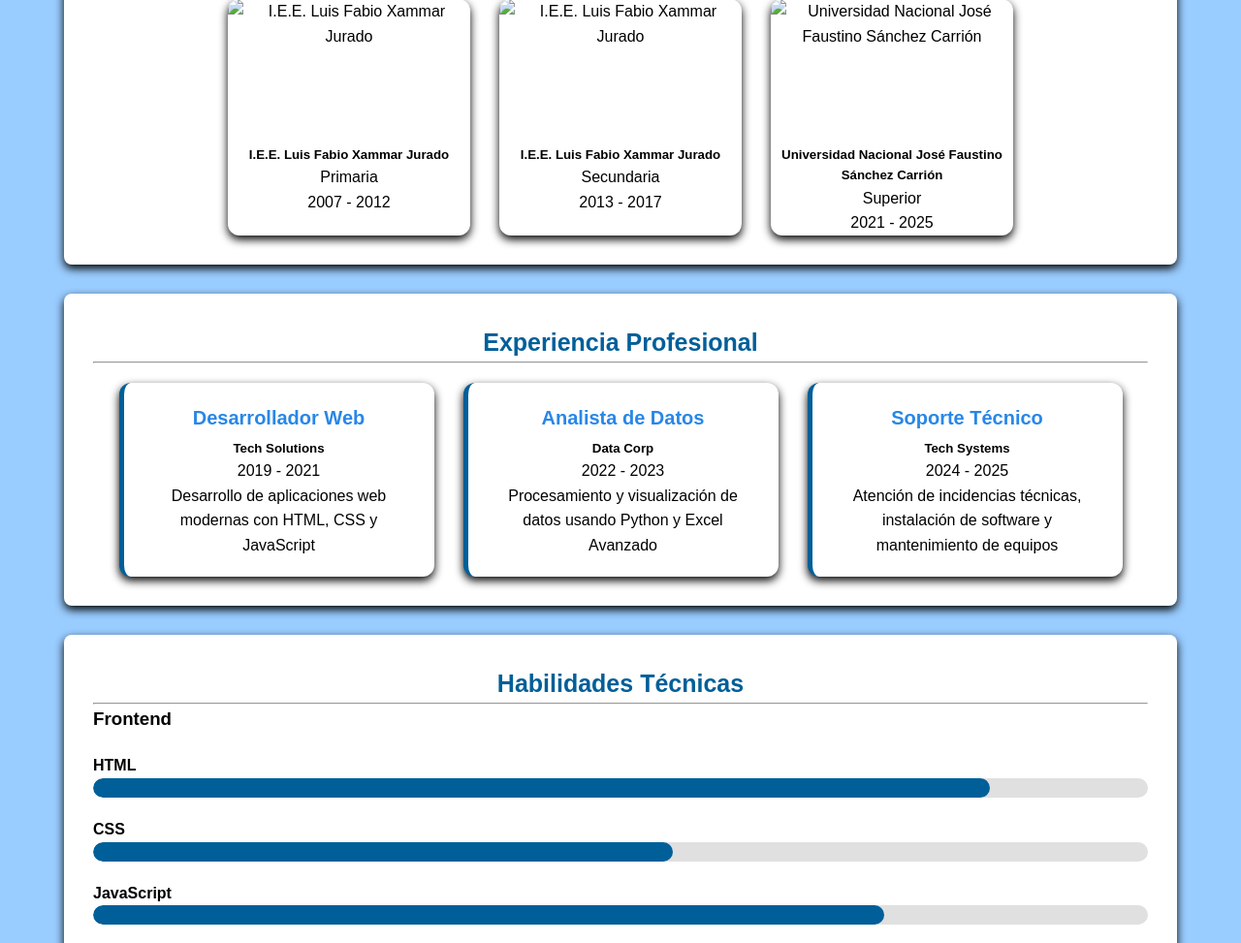
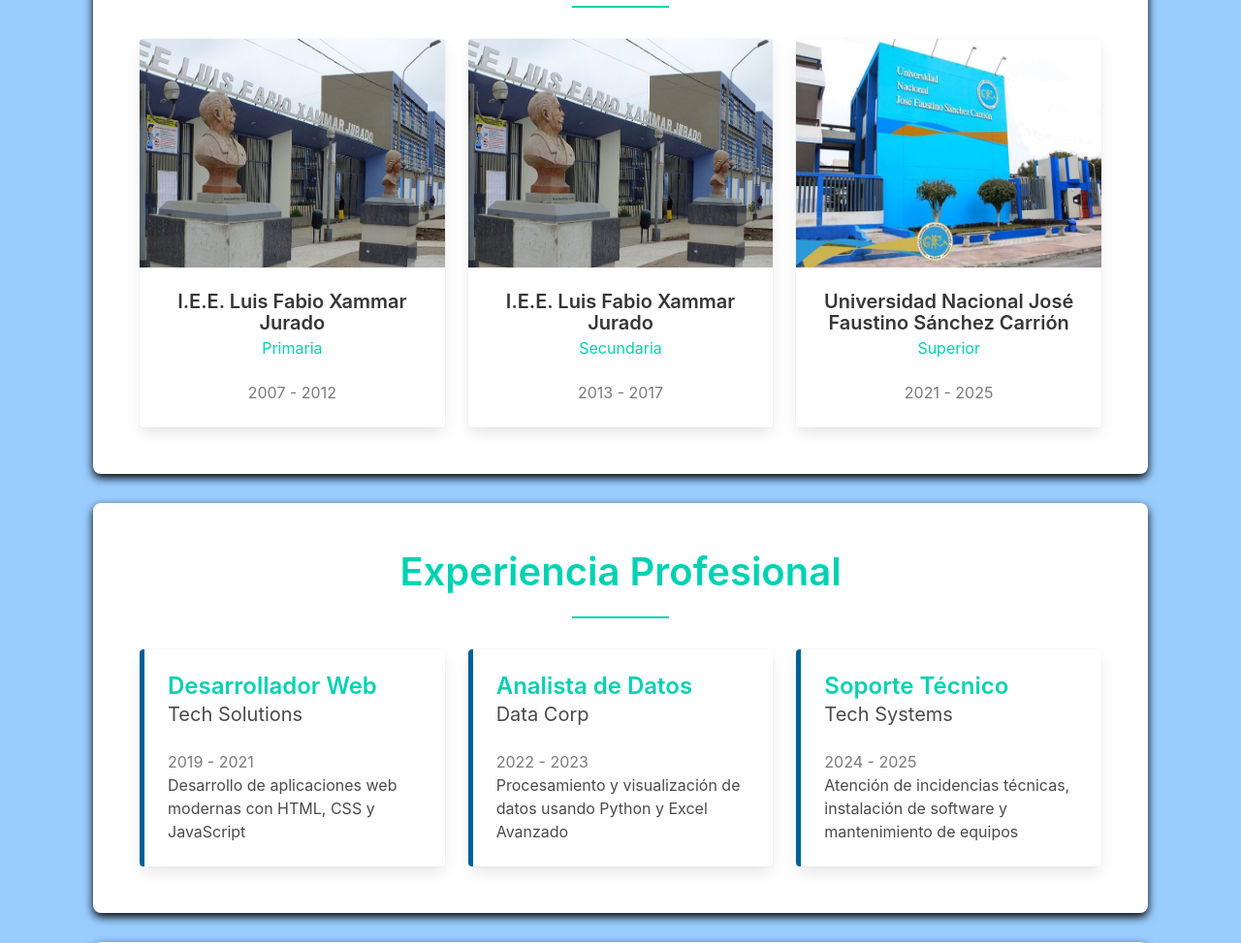
Before and after one commit to RafaDev03/curriculum-bulma, a plain HTML site: page index.html in a window 1280 px wide. Shown: the part 562-1535 px from the top of the page at 97% size. Drawn offline with nearby package versions, Linux system fonts and the light colour scheme.

Commit message:
refactor:Estudios y experiencias con BULMA

```diff
--- a/index.html
+++ b/index.html
@@ -4,6 +4,7 @@
     <meta charset="UTF-8" />
     <meta name="viewport" content="width=device-width, initial-scale=1.0" />
     <link rel="stylesheet" href="estilos.css" />
+    <link rel="stylesheet" href="https://cdn.jsdelivr.net/npm/bulma@0.9.4/css/bulma.min.css" />
     <title>ANDRES EDUARDO GOMEZ SALVO</title>
   </head>
 
@@ -21,6 +22,7 @@
         </ul>
       </nav>
     </header>
+
     <section class="perfil">
       <div class="perfil-contenedor">
         <div class="perfil-imagen">
@@ -44,77 +46,121 @@
         </div>
       </div>
     </section>
-    <section class="estudios">
-      <div class="estudios-titulo">
-        <h2>Estudios Realizados</h2>
-        <hr />
-      </div>
-      <div class="estudios-contenedor">
-        <div class="estudios-colegios">
-          <img src="xammar.jpg" alt="I.E.E. Luis Fabio Xammar Jurado" />
-          <div class="estudios-info">
-            <h5>I.E.E. Luis Fabio Xammar Jurado</h5>
-            <p>Primaria</p>
-            <p>2007 - 2012</p>
+
+    <!-- SECCIÓN ESTUDIOS MODIFICADA CON BULMA -->
+    <section class="section">
+      <div class="container">
+        <div class="has-text-centered">
+          <h2 class="title is-2 has-text-primary">Estudios Realizados</h2>
+          <hr class="has-background-primary" style="height: 2px; width: 100px; margin: 0 auto 2rem;">
+        </div>
+
+        <div class="columns is-centered is-multiline">
+          <!-- Primaria -->
+          <div class="column is-one-third-desktop is-half-tablet">
+            <div class="card">
+              <div class="card-image">
+                <figure class="image is-4by3">
+                  <img src="xammar.jpg" alt="I.E.E. Luis Fabio Xammar Jurado">
+                </figure>
+              </div>
+              <div class="card-content has-text-centered">
+                <h5 class="title is-5">I.E.E. Luis Fabio Xammar Jurado</h5>
+                <p class="subtitle is-6 has-text-primary">Primaria</p>
+                <p class="has-text-grey">2007 - 2012</p>
+              </div>
+            </div>
           </div>
-        </div>
-        <div class="estudios-colegios">
-          <img src="xammar.jpg" alt="I.E.E. Luis Fabio Xammar Jurado" />
-          <div class="estudios-info">
-            <h5>I.E.E. Luis Fabio Xammar Jurado</h5>
-            <p>Secundaria</p>
-            <p>2013 - 2017</p>
+
+          <!-- Secundaria -->
+          <div class="column is-one-third-desktop is-half-tablet">
+            <div class="card">
+              <div class="card-image">
+                <figure class="image is-4by3">
+                  <img src="xammar.jpg" alt="I.E.E. Luis Fabio Xammar Jurado">
+                </figure>
+              </div>
+              <div class="card-content has-text-centered">
+                <h5 class="title is-5">I.E.E. Luis Fabio Xammar Jurado</h5>
+                <p class="subtitle is-6 has-text-primary">Secundaria</p>
+                <p class="has-text-grey">2013 - 2017</p>
+              </div>
+            </div>
           </div>
-        </div>
-        <div class="estudios-colegios">
-          <img
-            src="faustino.jpg"
-            alt="Universidad Nacional José Faustino Sánchez Carrión"
-          />
-          <div class="estudios-info">
-            <h5>Universidad Nacional José Faustino Sánchez Carrión</h5>
-            <p>Superior</p>
-            <p>2021 - 2025</p>
+
+          <!-- Superior -->
+          <div class="column is-one-third-desktop is-half-tablet">
+            <div class="card">
+              <div class="card-image">
+                <figure class="image is-4by3">
+                  <img src="faustino.jpg" alt="Universidad Nacional José Faustino Sánchez Carrión">
+                </figure>
+              </div>
+              <div class="card-content has-text-centered">
+                <h5 class="title is-5">Universidad Nacional José Faustino Sánchez Carrión</h5>
+                <p class="subtitle is-6 has-text-primary">Superior</p>
+                <p class="has-text-grey">2021 - 2025</p>
+              </div>
+            </div>
           </div>
         </div>
       </div>
     </section>
-    <section class="experiencia">
-      <div>
-        <div class="experiencia-titulo">
-          <h2>Experiencia Profesional</h2>
-          <hr />
+
+    <!-- SECCIÓN EXPERIENCIA MODIFICADA CON BULMA -->
+    <section class="section">
+      <div class="container">
+        <div class="has-text-centered">
+          <h2 class="title is-2 has-text-primary">Experiencia Profesional</h2>
+          <hr class="has-background-primary" style="height: 2px; width: 100px; margin: 0 auto 2rem;">
         </div>
-        <div class="experiencia-contenedor">
-          <div class="experiencia-card">
-            <h4>Desarrollador Web</h4>
-            <h5>Tech Solutions</h5>
-            <p>2019 - 2021</p>
-            <p>
-              Desarrollo de aplicaciones web modernas con HTML, CSS y JavaScript
-            </p>
+
+        <div class="columns is-centered is-multiline">
+          <!-- Experiencia 1 -->
+          <div class="column is-one-third-desktop is-half-tablet">
+            <div class="card">
+              <div class="card-content" style="border-left: 5px solid #005f99;">
+                <h4 class="title is-4 has-text-primary">Desarrollador Web</h4>
+                <h5 class="subtitle is-5">Tech Solutions</h5>
+                <p class="has-text-grey">2019 - 2021</p>
+                <div class="content">
+                  <p>Desarrollo de aplicaciones web modernas con HTML, CSS y JavaScript</p>
+                </div>
+              </div>
+            </div>
           </div>
-          <div class="experiencia-card">
-            <h4>Analista de Datos</h4>
-            <h5>Data Corp</h5>
-            <p>2022 - 2023</p>
-            <p>
-              Procesamiento y visualización de datos usando Python y Excel
-              Avanzado
-            </p>
+
+          <!-- Experiencia 2 -->
+          <div class="column is-one-third-desktop is-half-tablet">
+            <div class="card">
+              <div class="card-content" style="border-left: 5px solid #005f99;">
+                <h4 class="title is-4 has-text-primary">Analista de Datos</h4>
+                <h5 class="subtitle is-5">Data Corp</h5>
+                <p class="has-text-grey">2022 - 2023</p>
+                <div class="content">
+                  <p>Procesamiento y visualización de datos usando Python y Excel Avanzado</p>
+                </div>
+              </div>
+            </div>
           </div>
-          <div class="experiencia-card">
-            <h4>Soporte Técnico</h4>
-            <h5>Tech Systems</h5>
-            <p>2024 - 2025</p>
-            <p>
-              Atención de incidencias técnicas, instalación de software y
-              mantenimiento de equipos
-            </p>
+
+          <!-- Experiencia 3 -->
+          <div class="column is-one-third-desktop is-half-tablet">
+            <div class="card">
+              <div class="card-content" style="border-left: 5px solid #005f99;">
+                <h4 class="title is-4 has-text-primary">Soporte Técnico</h4>
+                <h5 class="subtitle is-5">Tech Systems</h5>
+                <p class="has-text-grey">2024 - 2025</p>
+                <div class="content">
+                  <p>Atención de incidencias técnicas, instalación de software y mantenimiento de equipos</p>
+                </div>
+              </div>
+            </div>
           </div>
         </div>
       </div>
     </section>
+
     <section class="skills">
       <div class="skills-titulo">
         <h2>Habilidades Técnicas</h2>
@@ -169,6 +215,7 @@
         </div>
       </div>
     </section>
+
     <section class="intereses">
       <div class="intereses-titulo">
         <h2>Intereses</h2>
@@ -184,6 +231,7 @@
         <div class="mis-intereses">🏋️ Gimnasio</div>
       </div>
     </section>
+
     <section class="contacto">
       <div class="contacto-titulo">
         <h2>Contacto</h2>
@@ -228,6 +276,7 @@
         </form>
       </div>
     </section>
+
     <footer>
       <p>
         UNIVERSIDAD NACIONAL JOSÉ FAUSTINO SÁNCHEZ CARRIÓN <br />
```
Also changed, not shown: faustino.jpg (added), xammar.jpg (added), yo.png (added).
